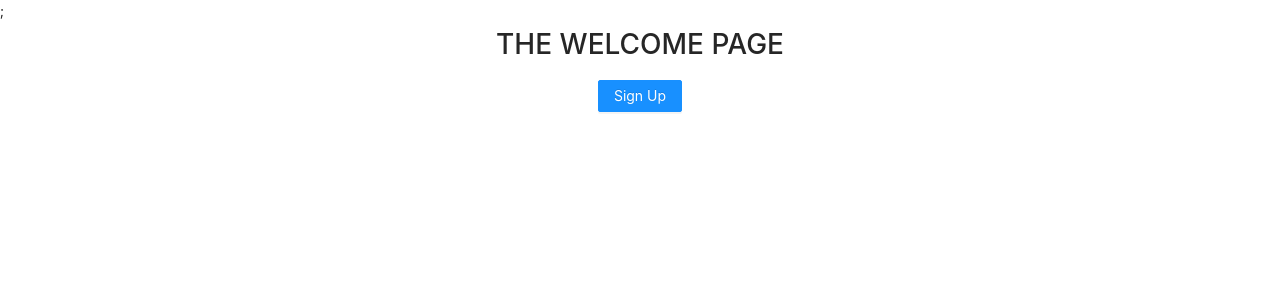
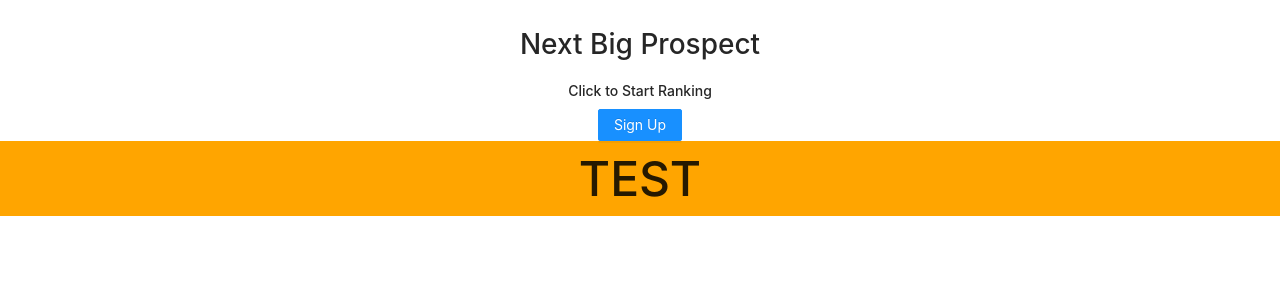
Before and after one commit to hillan1152/nbp-fe, a React (Create React App) app: page / in a window 1280 px wide. Shown: the top 300 px of the page. Built offline with nearby package versions, Linux system fonts and the light colour scheme.

Commit message:
set up scss and forms

```diff
--- a/package.json
+++ b/package.json
@@ -13,11 +13,12 @@
     "dotenv": "^10.0.0",
     "heroku": "^7.59.2",
     "logs": "^1.5.10",
-    "node-sass": "^7.0.0",
+    "node-sass": "^7.0.1",
     "react": "^17.0.2",
     "react-dom": "^17.0.2",
     "react-router-dom": "^6.2.1",
     "react-scripts": "5.0.0",
+    "sass": "^1.49.7",
     "web-vitals": "^2.1.0"
   },
   "scripts": {
--- a/public/index.html
+++ b/public/index.html
@@ -24,7 +24,7 @@
       work correctly both with client-side routing and a non-root public URL.
       Learn how to configure a non-root public URL by running `npm run build`.
     -->
-    <title>React App</title>
+    <title>Next Big Prospect</title>
   </head>
   <body>
     <noscript>You need to enable JavaScript to run this app.</noscript>
--- a/src/Form/Confirmation.js
+++ b/src/Components/Form/Confirmation.js
@@ -8,15 +8,12 @@ import { useNavigate } from 'react-router-dom';
 
 
 export default function Confirmation(props) {
-    // For passing props to each component
-    // let { prospect } = props;
     const [form] = Form.useForm();
     const navigate = useNavigate();
     const baseURL = "http://localhost:5000";
-    // State Management with context
+    // State Management --- Context
     const [state, dispatch] = useContext(Context);
     let { prospect } = state;
-    console.log("prospect", state)
 
 
     const back = () => {
@@ -33,13 +30,14 @@ export default function Confirmation(props) {
     const onFinish = (values) => {
         if(values.package == "Standard"){
             // If user wants the free package (standard)
-            dispatch({ type: 'CREATE_MESSAGE', payload: "TEST MESSAGE"})
-            // axios.post(`${baseURL}/api/prospects`, values)
-            //     .then(res => {
-            //         // SEND TO SUCCESS PAGE AND THANK YOU FOR SUBMISSION
-            //         dispatch({ type: 'CREATE_MESSAGE', payload: res.data.message})
-            //     })
-            //     .catch(err => console.log("err", err.message))
+            axios.post(`${baseURL}/api/prospects`, values)
+                .then(res => {
+                // SEND TO SUCCESS PAGE AND THANK YOU FOR SUBMISSION
+                    dispatch({ type: 'CREATE_MESSAGE', payload: res.data.message })
+                    // dispatch({ type: 'CREATE_MESSAGE', payload: `${values.first_name} ${values.last_name} has been successfully added to our database. A confirmation email has been sent to the email provided!`})
+                    navigate('/')
+                })
+                .catch(err => console.log("err", err.message))
             // Push directly to database
         } else {
             // Convert name of package to its number value
@@ -87,6 +85,9 @@ export default function Confirmation(props) {
                 }}
                 wrapperCol={{
                     span: 14,
+                }}
+                style={{
+                    padding: "2%",
                 }}
                 layout="horizontal"
                 initialValues={{
@@ -215,7 +216,7 @@ export default function Confirmation(props) {
                     label="Twitter"
                     name="twitter"
                 >
-                    <Input/>
+                    <Input addonBefore={"@"}/>
                 </Form.Item>
                 <Form.Item label="GPA" name="gpa" >
                     <Input/>
--- a/src/Form/Signup.js
+++ b/src/Components/Form/Signup.js
@@ -12,10 +12,11 @@ export default function Signup(props) {
     const navigate = useNavigate();
 
     const onFinish = (values) => {
-        // dispatch({ type: 'CREATE_MESSAGE', payload: "TEST MESSAGE"})
-        values.ft = parseFloat(values.ft);
-        values.in = parseFloat(values.in);
-        values.wt = parseFloat(values.wt);
+        if(values.ft !== undefined && values.in !== undefined && values.wt !== undefined){
+            values.ft = parseFloat(values.ft);
+            values.in = parseFloat(values.in);
+            values.wt = parseFloat(values.wt);
+        }
         dispatch({ type: 'SAVE_PROSPECT_INFO', payload: values})
         navigate('/confirmation')
     };
@@ -27,8 +28,8 @@ export default function Signup(props) {
 
     const formStyle = {
         margin: '0'
-        // display: 'flex', padding: "2%", border: '1px solid red', alignItems: "flex-start", justifyContent: "space-around"
     };
+
     return (
         <div style={{ padding: '5%'}}>
             <h1>Next Big Prospect</h1>
@@ -166,7 +167,7 @@ export default function Signup(props) {
                     name="twitter"
                     // rules={[{ required: true, message: 'Need your twitter for the shoutout' }]}
                 >
-                    <Input style={{ }}/>
+                    <Input addonBefore={"@"}/>
                 </Form.Item>
                 <Form.Item label="GPA" name="gpa" >
                     <Input style={{ }}/>
--- a/src/Navigation/Message.js
+++ b/src/Components/Navigation/Message.js
@@ -24,12 +24,15 @@ export default function Message(props) {
         //     <h1>{state.message}</h1>
         // </Modal>;
         <Space wrap>
+            {state.message.includes("successfully") ?
             <Modal
                 visible={state.isVisible}
                 onOk={handleOK}
                 closeIcon={<CheckCircleTwoTone style={{ marginTop: '2%',fontSize: '2em'}} twoToneColor="#52c41a" />}>
-                <h1>{state.message}</h1>
-            </Modal>;
+                <h2>Prospect Confirmed</h2>
+                <p>{state.message}</p>
+            </Modal>
+            : ''}
         </Space>
     )
 }
--- a/src/Welcome/Welcome.js
+++ b/src/Components/Welcome/Welcome.js
@@ -1,14 +1,19 @@
 import React from 'react';
 import { Button } from 'antd';
 import { useNavigate } from 'react-router-dom';
+import "../../Styles/Welcome.css";
 
 export default function Welcome() {
     const navigate = useNavigate();
 
     return (
         <div>
-            <h1>THE WELCOME PAGE</h1>
+            <h1>Next Big Prospect</h1>
+            <h4>Click to Start Ranking</h4>
             <Button type="primary" onClick={() => navigate('/signup')}>Sign Up</Button>
+            <section className="packages">
+                <h2>TEST</h2>
+            </section>
         </div>
     )
 }
--- /dev/null
+++ b/src/Styles/Welcome.css
@@ -0,0 +1,5 @@
+.packages {
+  background-color: orange;
+  font-size: 2rem;
+}
+/*# sourceMappingURL=Welcome.css.map */
--- /dev/null
+++ b/src/Styles/Welcome.scss
@@ -0,0 +1,4 @@
+.packages {
+    background-color: orange;
+    font-size: 2rem;
+}
```
Also changed, not shown: src/App.js (+5 -5 lines), src/Components/State/Hooks/useFormState.js (renamed from src/State/Hooks/useFormState.js), src/Components/State/Reducer.js (renamed from src/State/Reducer.js), src/Components/State/Store.js (renamed from src/State/Store.js), 2 other files (tests, documents, lock files or other folders).
